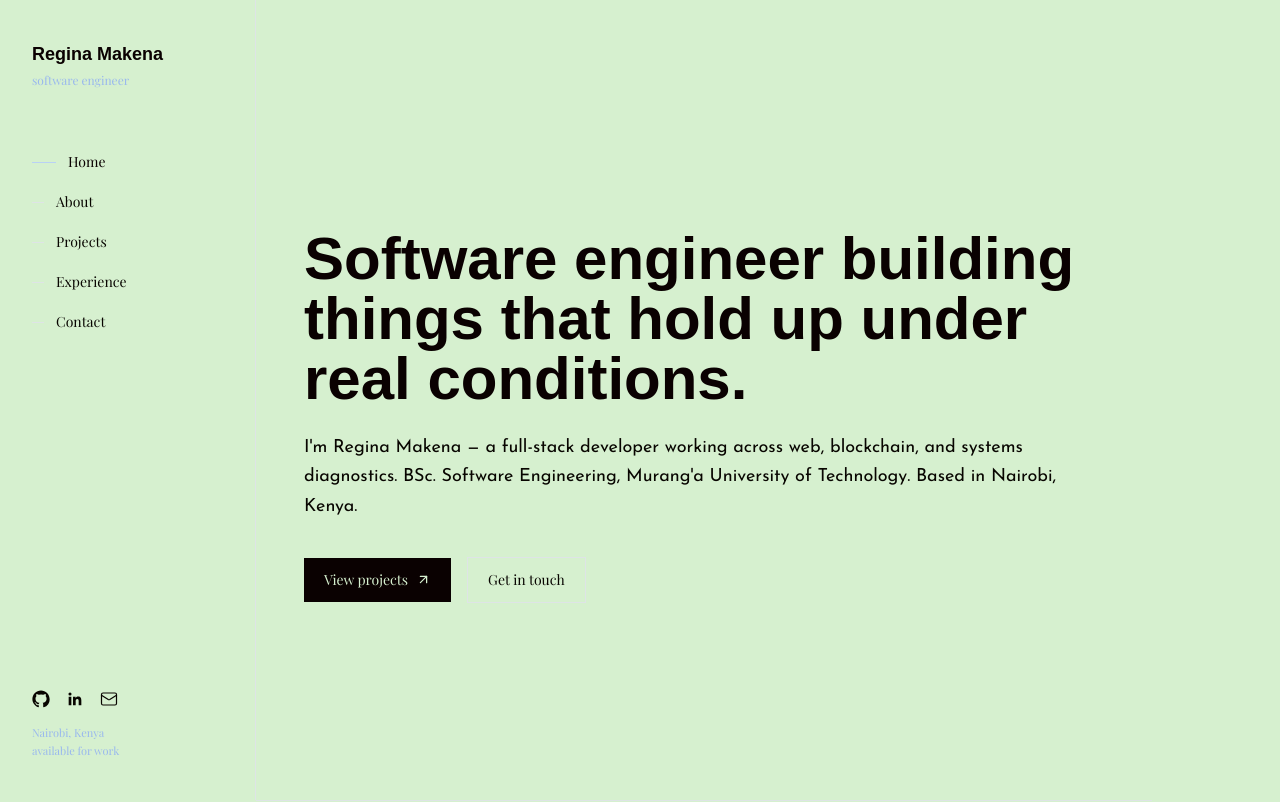
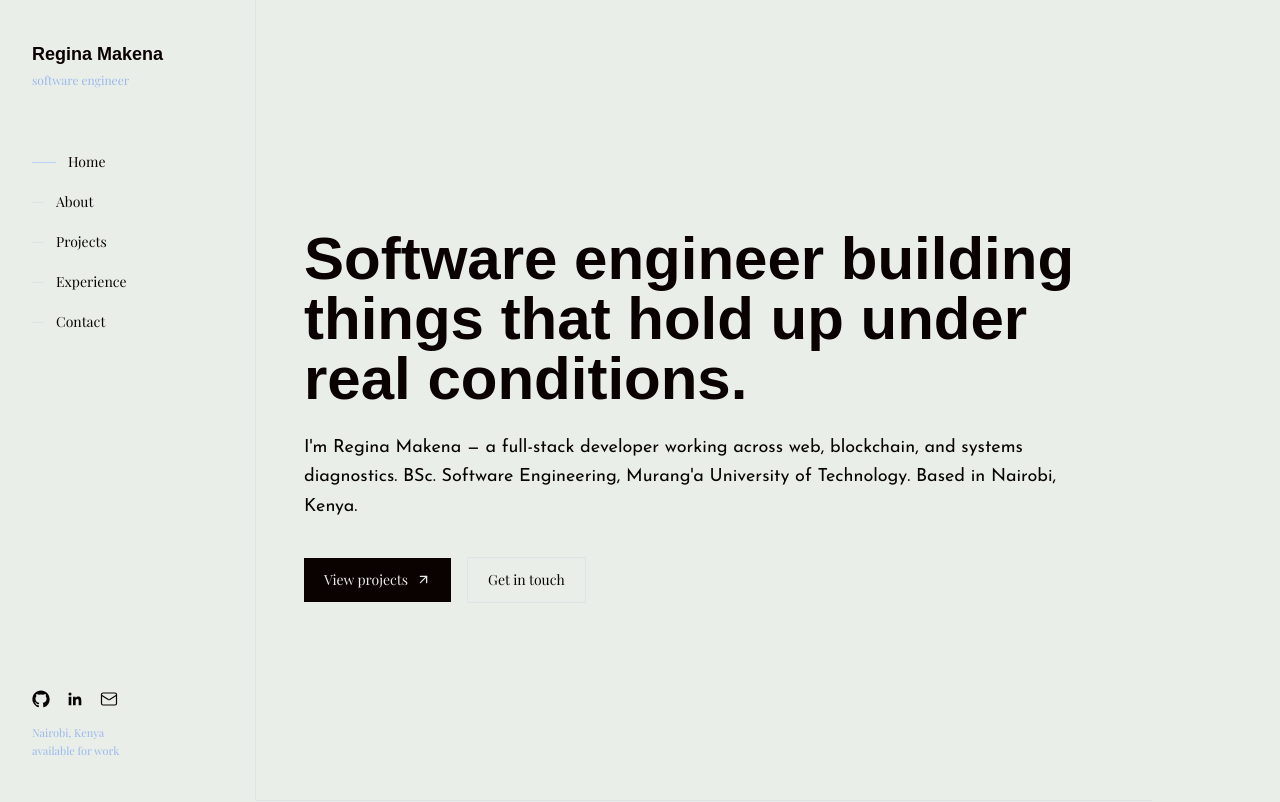
Before and after one commit to ginakena/New-portfolio, a React (Vite) app: page / in a window 1280 px wide. Shown: the top 802 px of the page. Built offline with nearby package versions, Linux system fonts and the light colour scheme; a web font is replaced by a local one.

Commit message:
bg color

```diff
--- a/tailwind.config.js
+++ b/tailwind.config.js
@@ -4,7 +4,7 @@ export default {
   theme: {
     extend: {
       colors: {
-        paper: "#d6f0cf",
+        paper: "#eaeee9",
         paperDim: "#FBE6C2",
         ink: "#0a0101",
         inkSoft: "#080500",
```
